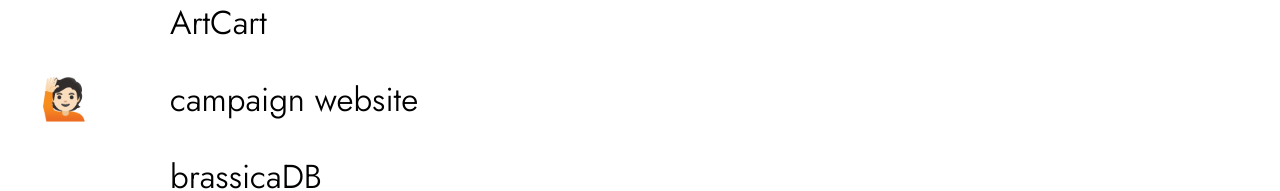
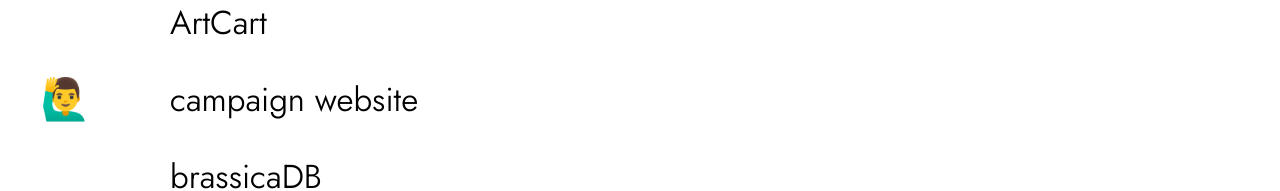
Before and after one commit to seanstephenbrian/portfolio, a React (Create React App) app in the folder client/: page / in a window 1280 px wide. Shown: the part 500-691 px from the top of the page. Built offline with nearby package versions, Linux system fonts and the light colour scheme.

Commit message:
change waving emoji

```diff
--- a/client/src/components/Menu.js
+++ b/client/src/components/Menu.js
@@ -37,7 +37,7 @@ export default function Menu(props) {
                     className={selected === 'about' ? 'selected about' : 'about'}
                     onClick={() => setSelected('about')}
                 >
-                    <span role="img" aria-label="photo">🙋🏻</span>
+                    <span role="img" aria-label="photo">🙋‍♂️</span>
                 </li>
                 {/* <li
                     className={selected === 'music' ? 'selected' : ''}
```
